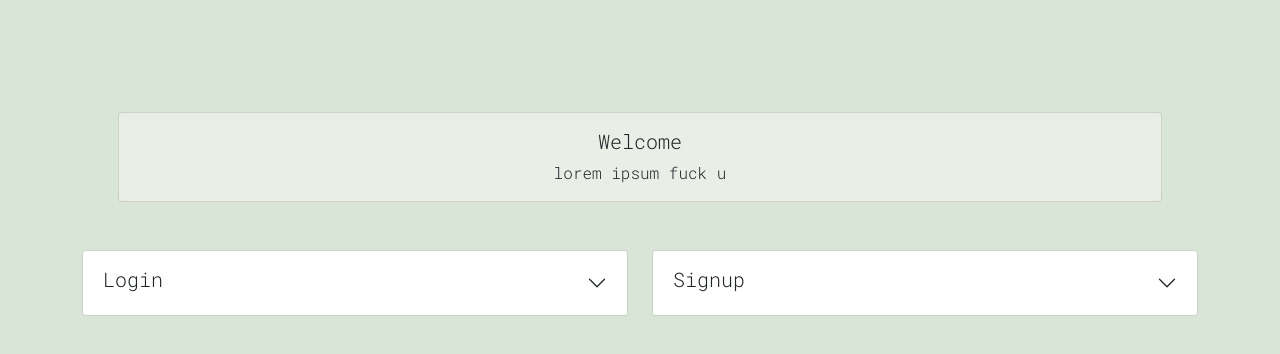
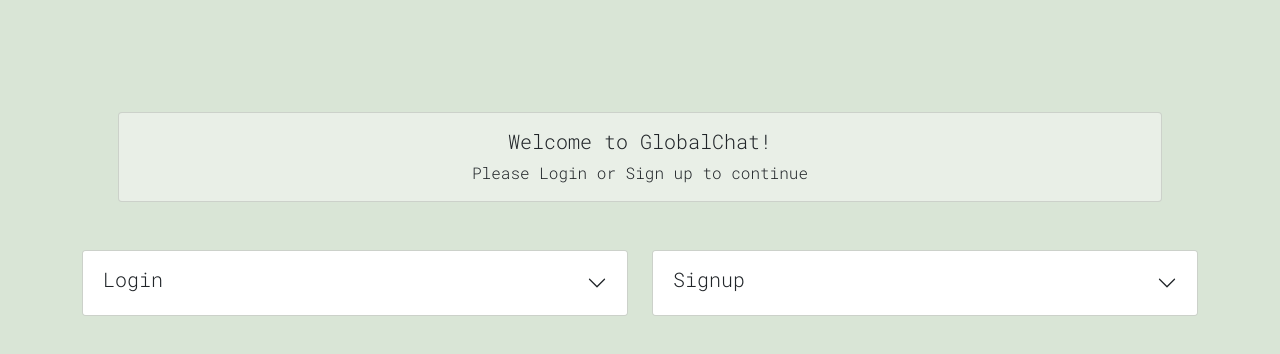
Before and after one commit to adunny/mern-chat-app, a React (Create React App) app in the folder client/: page / in a window 1280 px wide. Shown: the top 354 px of the page. Built offline with nearby package versions, Linux system fonts and the light colour scheme.

Commit message:
change welcome message

```diff
--- a/client/src/App.js
+++ b/client/src/App.js
@@ -15,8 +15,8 @@ function App() {
             <Col className="my-3 mb-5 px-5">
               <Card className="card-bg">
                 <Card.Body className="text-center">
-                  <Card.Title>Welcome</Card.Title>
-                  <Card.Text>lorem ipsum fuck u</Card.Text>
+                  <Card.Title>Welcome to GlobalChat!</Card.Title>
+                  <Card.Text>Please Login or Sign up to continue</Card.Text>
                 </Card.Body>
               </Card>
             </Col>
```
